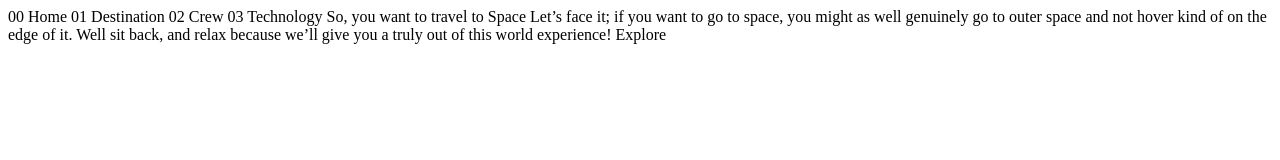
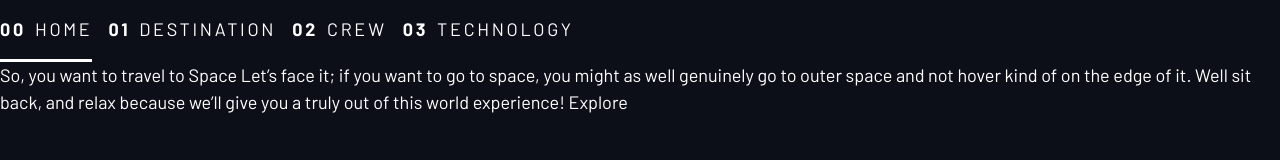
Before and after one commit to G-marshall1/responsive-nav, a plain HTML site: page index.html in a window 1280 px wide. Drawn offline with Linux system fonts and the light colour scheme; a web font is replaced by a local one.

Commit message:
Adding nav to html

```diff
--- a/index.html
+++ b/index.html
@@ -3,17 +3,30 @@
 <head>
     <meta charset="UTF-8">
     <meta name="viewport" content="width=device-width, initial-scale=1.0">
-    <title>Document</title>
-</head>
-<body>
+    <link rel="icon" type="image/png" sizes="32x32" href="./assets/favicon-32x32.png">
+  <!-- Google fonts -->
+        <link rel="preconnect" href="https://fonts.googleapis.com">
+        <link rel="preconnect" href="https://fonts.gstatic.com" crossorigin>
+        <link href="https://fonts.googleapis.com/css2?family=Barlow+Condensed:wght@400;700&family=Bellefair&family=Barlow:wght@400;700&display=swap"
+            rel="stylesheet">
+            <!-- custom css -->
+         <link rel="stylesheet" href="style.css">
     <title>Frontend Mentor | Space tourism website</title>
 </head>
 <body>
 
-  00 Home
-  01 Destination
-  02 Crew
-  03 Technology
+    <header class="primary-header">
+        <div></div>
+        <nav>
+            <ul class="primary-navigation underline-indicators flex">
+                <li class="active"><a class="uppercase text-white letter-spacing-2" href="index.html"><span>00</span>Home</a>
+                <li><a class="uppercase text-white letter-spacing-2" href="destination.html"><span>01</span>Destination</a>
+                <li><a class="uppercase text-white letter-spacing-2" href="crew.html"><span>02</span>Crew</a>
+                <li><a class="uppercase text-white letter-spacing-2" href="technology.html"><span>03</span>Technology</a>
+            </ul>
+        </nav>
+    </header>
+
 
   So, you want to travel to
   Space
```
